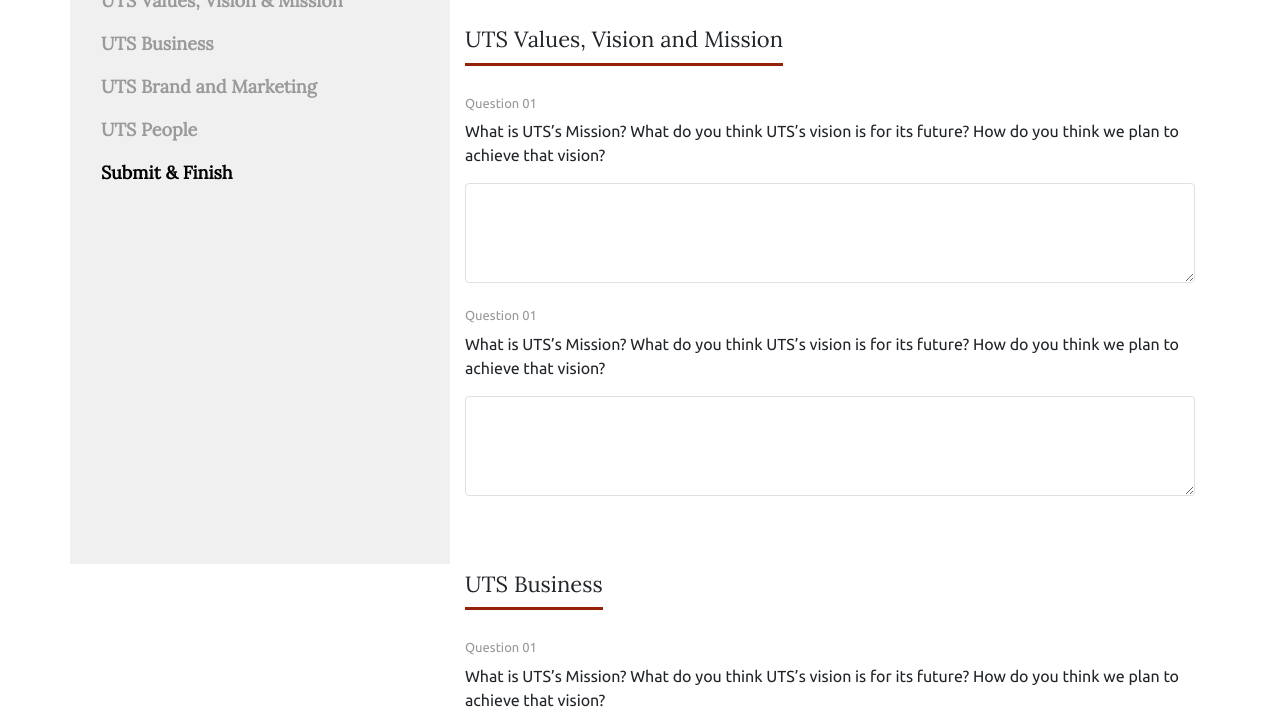
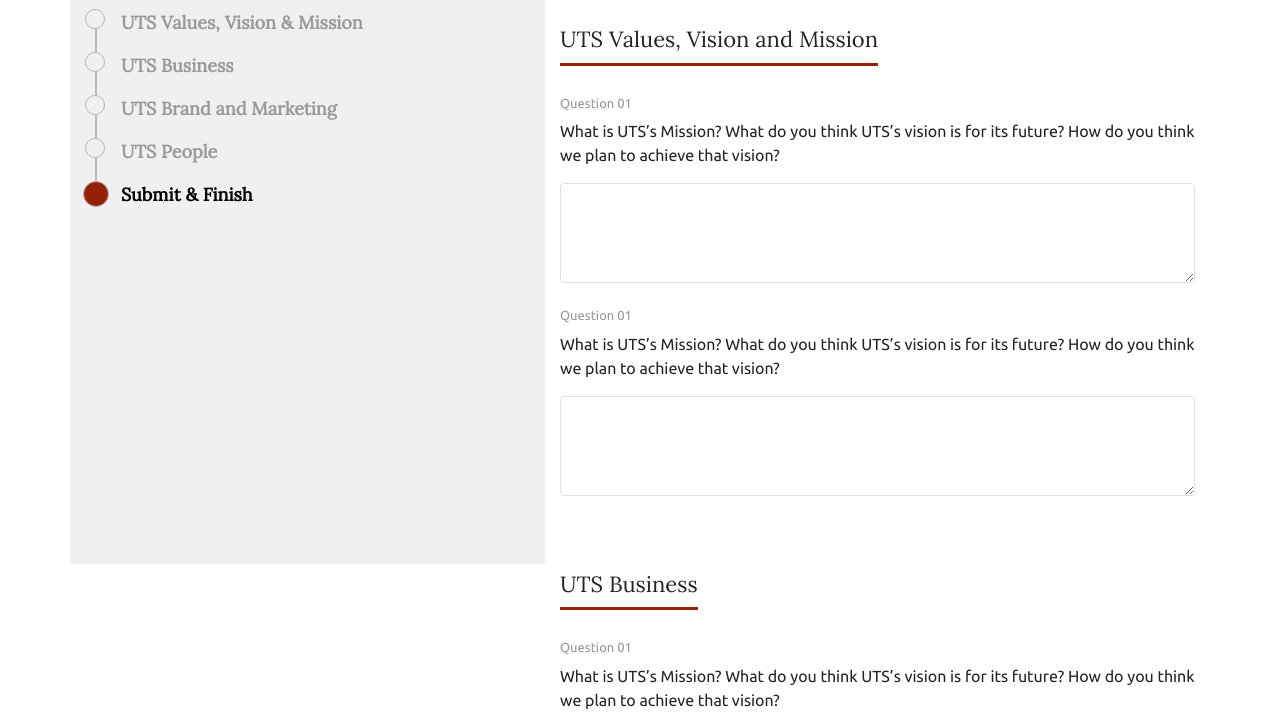
Before and after one commit to UnitedTechnicalServices/Questionaire, a plain HTML site: page index.html in a window 1280 px wide. Shown: the part 140-865 px from the top of the page. Drawn offline with nearby package versions, Linux system fonts and the light colour scheme.

Commit message:
Added elements

```diff
--- a/assets/css/styles.min.css
+++ b/assets/css/styles.min.css
@@ -1 +1 @@
-div.Question{margin-bottom:25px}.Question h6{color:#989898;font-size:13px}.card-header h5{font-family:Lora;padding-bottom:10px;border-bottom:3px solid #962206;display:inline-block;font-size:22px}.card-header{background:0 0;border:none;margin:0;padding:0}.card{border:0;margin-top:50px}.card-body{padding:0;margin-top:30px}textarea.form-control{border:1px solid #e2dfdf}.nav-pills .nav-link.active,.nav-pills .show>.nav-link{color:#000;background-color:transparent}.nav-pills .nav-link{font-family:Lora;font-size:18px}.nav-link{color:#9a9a9a;font-weight:700}.nav-link.hover,.nav-link:hover{color:#000}
+div.Question{margin-bottom:25px}.Question h6{color:#989898;font-size:13px}.card-header h5{font-family:Lora;padding-bottom:10px;border-bottom:3px solid #962206;display:inline-block;font-size:22px}.card-header{background:0 0;border:none;margin:0;padding:0}.card{border:0;margin-top:50px}.card-body{padding:0;margin-top:30px}textarea.form-control{border:1px solid #e2dfdf}.nav-pills .nav-link.active,.nav-pills .show>.nav-link{color:#000;background-color:transparent}.nav-pills .nav-link{font-family:Lora;font-size:18px}.nav-link{color:#9a9a9a;font-weight:700}.nav-link.hover,.nav-link:hover{color:#000;transition:.2s ease-out}.nav-link.active:before{background-color:#962206;width:26px;height:26px;border-radius:50%;z-index:999;left:-12px}.nav-link:before{display:inline-block;content:'';width:20px;height:20px;background:#f2efef;border:1px solid #b7b7b7;border-radius:10px;margin-right:10px;position:absolute;left:-10px;transition:.3s ease-out}.nav-item:before{display:inline-block;width:2px;height:45px;content:'';background-color:#bababa;position:absolute;left:0;top:10px;z-index:-1;transition:.5s ease-out}.nav-item{position:relative;padding-left:10px;margin-left:10px}.nav-item:last-child:before{display:none}
--- /dev/null
+++ b/assets/js/script.min.js
@@ -0,0 +1 @@
+$("#stamps li a[href^='#']").on("click",(function(t){t.preventDefault();var o=this.hash;$("html, body").animate({scrollTop:$(this.hash).offset().top-50},1e3,(function(){window.location.hash=o-50}))}));
--- a/index.html
+++ b/index.html
@@ -14,7 +14,7 @@
 <body style="font-family: Ubuntu, sans-serif;position: relative;" data-spy="scroll" data-target="#stamps" data-offset="100">
     <div class="container">
         <div class="row">
-            <div class="col-md-6 col-lg-4" style="background: #F0F0F0;position: sticky;position: -webkit-sticky;height: calc(100vh - 6rem);top: 0;padding-top: 20px;"><img style="margin: 0px;margin-bottom: 17px;width: 100%;/*position: absolute;*//*left: 0;*//*top: 0;*/" src="assets/img/uts-logo.png">
+            <div class="col-md-6 col-lg-5" style="background: #F0F0F0;position: sticky;position: -webkit-sticky;height: calc(100vh - 6rem);top: 0;padding-top: 20px;"><img style="margin: 0px;margin-bottom: 17px;width: 100%;/*position: absolute;*//*left: 0;*//*top: 0;*/" src="assets/img/uts-logo.png">
                 <ul class="nav nav-pills flex-column" id="stamps">
                     <li class="nav-item"><a class="nav-link active" href="#values">UTS Values, Vision &amp; Mission</a></li>
                     <li class="nav-item"><a class="nav-link" href="#business">UTS Business</a></li>
@@ -23,7 +23,7 @@
                     <li class="nav-item"><a class="nav-link" href="#finish">Submit &amp; Finish</a></li>
                 </ul>
             </div>
-            <div class="col-md-6 col-lg-8 scrollspy-example" style="width: 100px;/*overflow: hidden;*//*overflow-y: scroll;*//*position: relative;*//*overflow-y: scroll;*/"><sub style="font-size: 20px;font-family: 'Ubuntu';margin-top: 50px;display: inline-block;">Welcome to United Technical Services</sub>
+            <div class="col-md-6 col-lg-7 scrollspy-example" style="width: 100px;/*overflow: hidden;*//*overflow-y: scroll;*//*position: relative;*//*overflow-y: scroll;*/"><sub style="font-size: 20px;font-family: 'Ubuntu';margin-top: 50px;display: inline-block;">Welcome to United Technical Services</sub>
                 <h1 style="margin-bottom: 20px;font-family: Lora, serif;font-size: 36px;color: #962206;margin-bottom: 30px;margin-top: 10px;">Employee Questionaire</h1>
                 <div class="card q-section" id="values">
                     <div class="card-header">
@@ -89,7 +89,7 @@
                     <div class="card-body">
                         <div class="Question">
                             <h6>Disclaimer</h6>
-                            <p style="font-family: Ubuntu, sans-serif;font-style: italic;font-size: 14px;">Please review your answers before submitting as you wont be able to edit them once submitted. Thanks </p><button class="btn btn-primary btn-lg" id="Submit" type="button" style="background: #962206;border-color: var(--red);">Submit Response &gt;</button>
+                            <p style="font-family: Ubuntu, sans-serif;font-style: italic;font-size: 14px;">Please review your answers before submitting as you wont be able to edit them once submitted. Thanks </p><button class="btn btn-primary btn-lg" id="Submit" type="button" style="background: #962206;border-color: #962206;">Submit Response &gt;</button>
                         </div>
                     </div>
                 </div>
@@ -98,6 +98,7 @@
     </div>
     <script src="https://cdnjs.cloudflare.com/ajax/libs/jquery/3.6.0/jquery.min.js"></script>
     <script src="https://cdnjs.cloudflare.com/ajax/libs/twitter-bootstrap/4.6.0/js/bootstrap.bundle.min.js"></script>
+    <script src="assets/js/script.min.js"></script>
 </body>
 
 </html>
```
